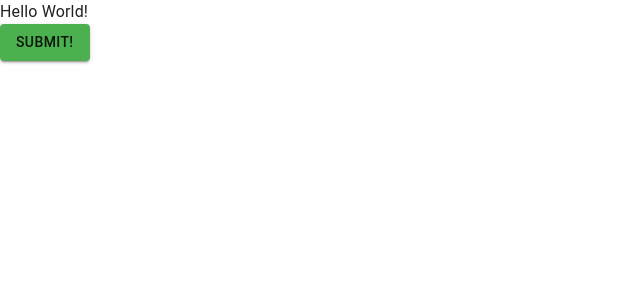
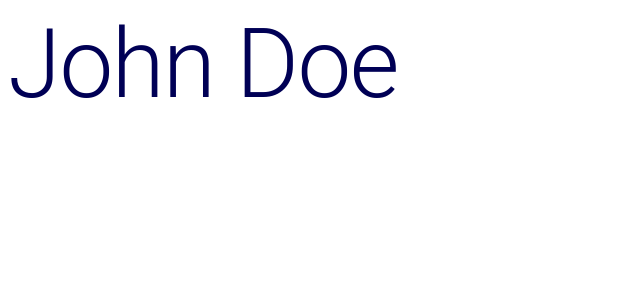
Before and after one commit to Sizzlesina/MUI_course, a React (Vite) app in the folder mui-tutorial/: page / in a window 1280 px wide. Shown: the top 300 px of the page, without its empty margins (0-640 px from the left). Built offline with nearby package versions, Linux system fonts and the light colour scheme.

Commit message:
Styled utility added

```diff
--- a/mui-tutorial/src/App.jsx
+++ b/mui-tutorial/src/App.jsx
@@ -18,6 +18,7 @@ import LayoutAccordion from "./layouts/LayoutAccordion";
 import LayoutAppbar from "./layouts/LayoutAppbar";
 import LayoutComponentCard from "./layouts/LayoutComponentCard";
 import DarkMode from "./theming/DarkMode";
+import StyledUtility from "./theming/StyledUtility";
 import Theming from "./theming/Theming";
 
 function App() {
@@ -41,7 +42,8 @@ function App() {
       {/* <LayoutAccordion /> */}
       {/* <LayoutAppbar /> */}
       {/* <Theming /> */}
-      <DarkMode />
+      {/* <DarkMode /> */}
+      <StyledUtility />
     </div>
   );
 }
--- /dev/null
+++ b/mui-tutorial/src/theming/StyledUtility.jsx
@@ -0,0 +1,29 @@
+/** @format */
+
+import styled from "@emotion/styled";
+import { Typography } from "@mui/material";
+
+const CustomizedTypo = styled(Typography)`
+  color: #000055;
+
+  :hover {
+    color: #ff3d00;
+    background: #afafaf;
+  }
+`;
+/*
+@  We can write the customized component using the theme:
+const CustomizedTypo = styled(Typography)((theme) => {
+  color: theme.palette.primary.main;
+});
+*/
+
+function StyledUtility() {
+  return (
+    <div>
+      <CustomizedTypo variant='h1'>John Doe</CustomizedTypo>
+    </div>
+  );
+}
+
+export default StyledUtility;
```
Also changed, not shown: 1 other file (tests, documents, lock files or other folders).
